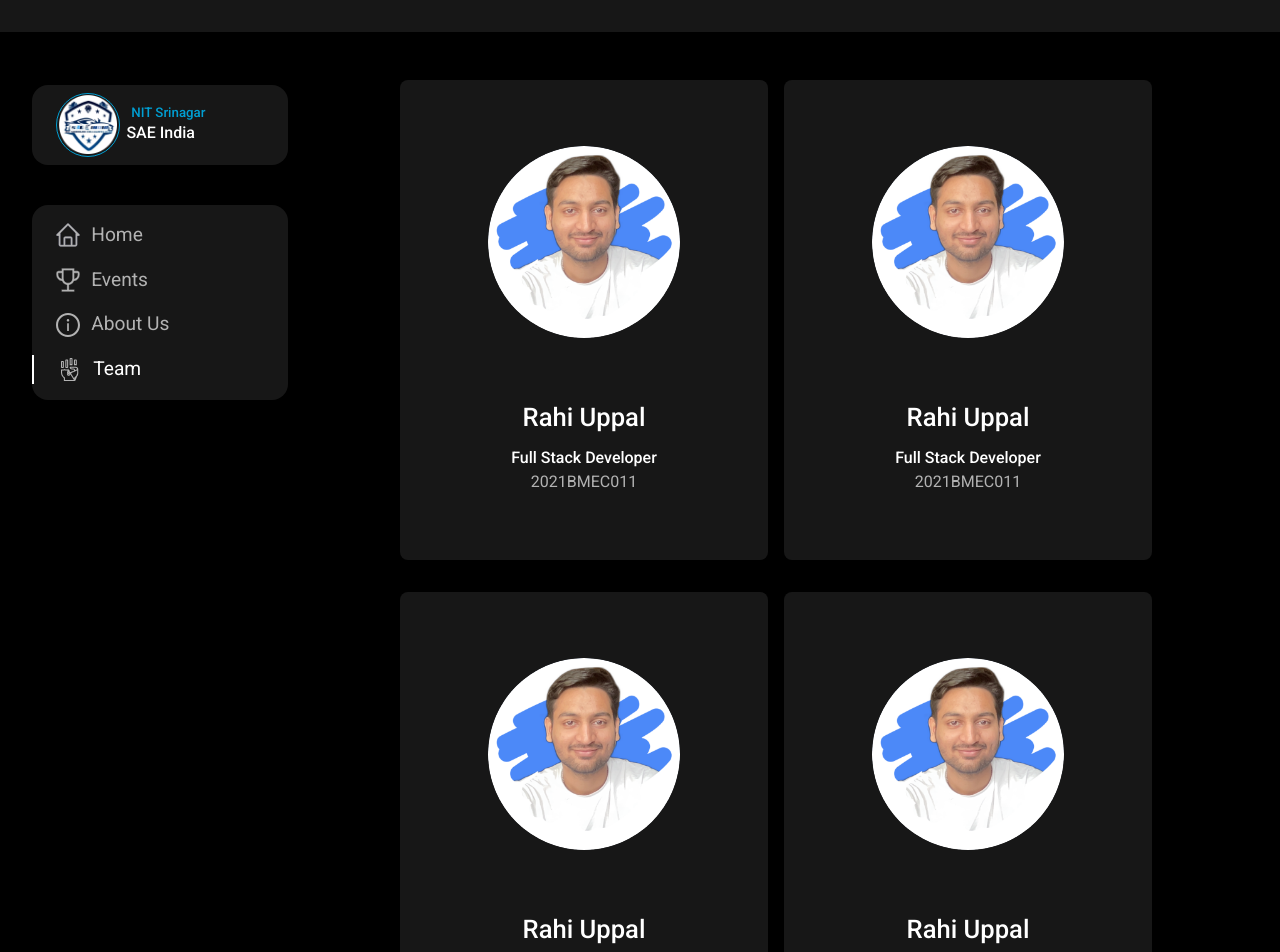
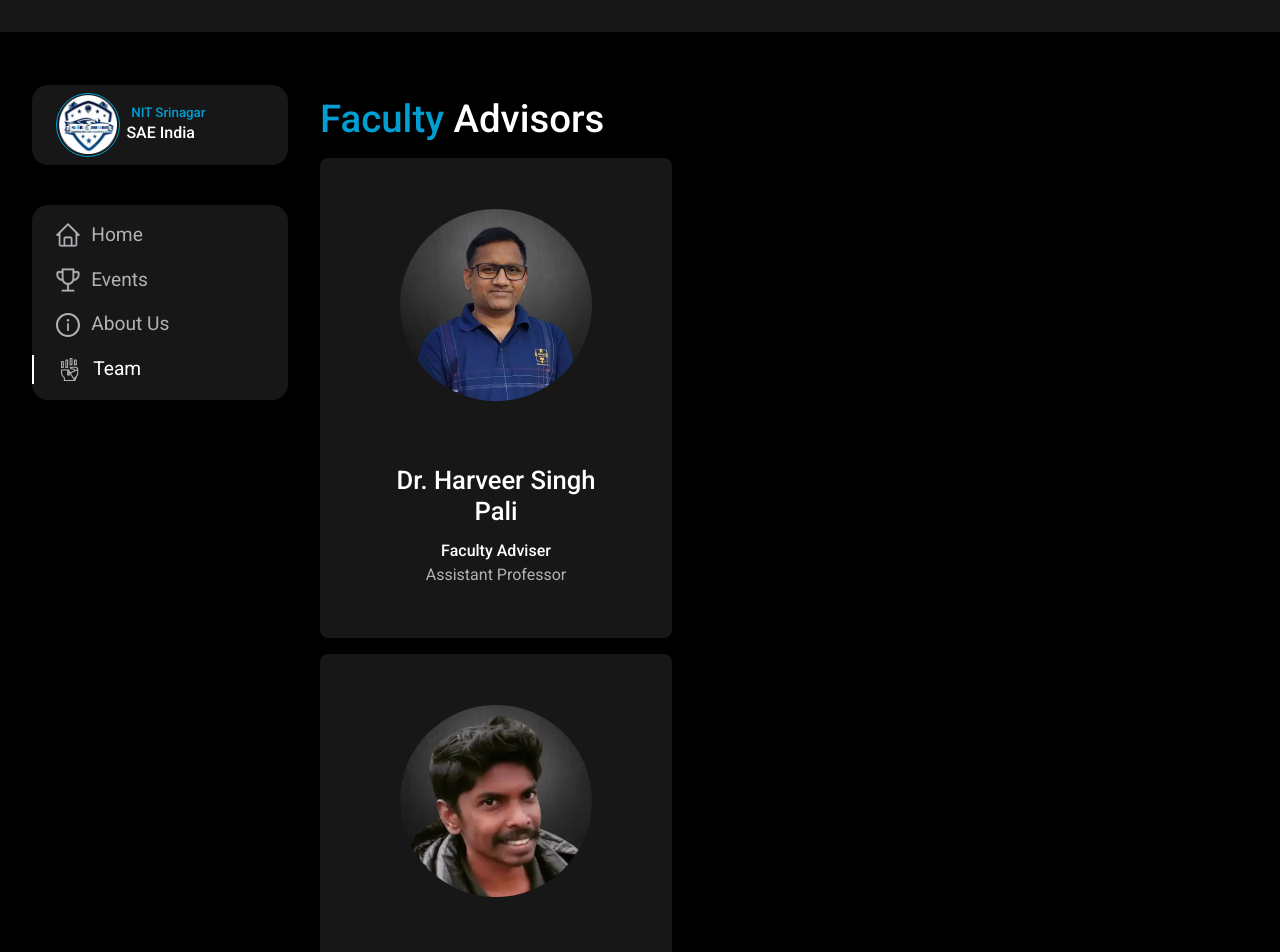
Before and after one commit to lucidrohit/sae-website, a React (Create React App) app: page /team in a window 1280 px wide. Shown: the top 952 px of the page. Built offline with nearby package versions, Linux system fonts and the light colour scheme.

Commit message:
added assets and content

```diff
--- a/src/pages/team/team.jsx
+++ b/src/pages/team/team.jsx
@@ -1,103 +1,199 @@
+import HeadingText from "../../components/common/headingText/headingText";
 import UserInfoCard from "../../components/userInfoCard/userInfoCard";
+import ansari from "./../../assets/people/faculty/ansari.webp"
+import pali from "./../../assets/people/faculty/pali.webp"
+import dinesh from "./../../assets/people/faculty/dinesh.webp"
+import aditya from "./../../assets/people/team/aditya.webp"
+import dhairyashil from "./../../assets/people/team/dhairyashil.webp"
+import saransh from "./../../assets/people/team/saransh.webp"
+import secretary from "./../../assets/people/team/secretary.webp"
+import aniket from "./../../assets/people/team/aniket.webp"
+import aman from "./../../assets/people/team/aman.webp"
+import anjani from "./../../assets/people/team/anjani.webp"
+import rohit from "./../../assets/people/web/rohit.webp"
+import yash from "./../../assets/people/web/yash.webp"
+
+
+
 import "./team.scss";
-const userCardsList = [
+const facultyCardsList = [
   {
-    name: "Rahi Uppal",
-    about: "2021BMEC011",
+    name: "Dr. Harveer Singh Pali",
+    designation: "Faculty Adviser",
+    about: "Assistant Professor",
+    phoneNumber: "7006300629",
+    instagramHandle: "lucidrohit",
+    twitterHandle: "lucidrohit",
+    gmailHandle: "hspali@nitsri.ac.in",
+    linkedinHandle: "lucidrohit",
+    avatar:pali
+  },
+  {
+    name: "Dr. Dinesh Kumar Rajendran",
+    designation: "Additional Faculty Adviser",
+    about: "Assistant Professor",
+    phoneNumber: "7006300629",
+    instagramHandle: "lucidrohit",
+    twitterHandle: "lucidrohit",
+    gmailHandle: "rdinesh@nitsri.ac.in",
+    linkedinHandle: "lucidrohit",
+    avatar:dinesh
+  },
+  {
+    name: "Dr. Mohd Zubair Ansari",
+    designation: "Additional Faculty Adviser",
+    about: " Assistant Professor",
+    phoneNumber: "7006300629",
+    instagramHandle: "lucidrohit",
+    twitterHandle: "lucidrohit",
+    gmailHandle: "mohdzubair@nitsri.ac.in",
+    linkedinHandle: "lucidrohit",
+    avatar:ansari
+  },
+];
+const teamCardsList = [
+  {
+    name: "Mr. Aman Tiwari",
+    designation: "Student Chairperson",
+    about: "Final Year Student",
+    phoneNumber: "7006300629",
+    instagramHandle: "lucidrohit",
+    twitterHandle: "lucidrohit",
+    gmailHandle: "hspali@nitsri.ac.in",
+    linkedinHandle: "lucidrohit",
+    avatar:aman
+  },
+  {
+    name: "Mr. Aditya Prakash",
+    designation: "Student Publicity Chair",
+    about: "Final Year Student",
+    phoneNumber: "7006300629",
+    instagramHandle: "lucidrohit",
+    twitterHandle: "lucidrohit",
+    gmailHandle: "rdinesh@nitsri.ac.in",
+    linkedinHandle: "lucidrohit",
+    avatar:aditya
+  },
+  {
+    name: "Mr. Aniket Rishi",
+    designation: "Student Treasurer",
+    about: "Final Year Student",
+    phoneNumber: "7006300629",
+    instagramHandle: "lucidrohit",
+    twitterHandle: "lucidrohit",
+    gmailHandle: "mohdzubair@nitsri.ac.in",
+    linkedinHandle: "lucidrohit",
+    avatar: aniket
+  },
+  {
+    name: "Mr. Anjani Gupta",
+    designation: "Student Program Chair",
+    about: "Final Year Student",
+    phoneNumber: "7006300629",
+    instagramHandle: "lucidrohit",
+    twitterHandle: "lucidrohit",
+    gmailHandle: "mohdzubair@nitsri.ac.in",
+    linkedinHandle: "lucidrohit",
+    avatar: anjani
+  },
+  {
+    name: "Mr. Dhairyashil Hasbe",
+    designation: "Student Vice-Chairperson",
+    about: "Final Year Student",
+    phoneNumber: "7006300629",
+    instagramHandle: "lucidrohit",
+    twitterHandle: "lucidrohit",
+    gmailHandle: "mohdzubair@nitsri.ac.in",
+    linkedinHandle: "lucidrohit",
+    avatar: dhairyashil
+
+  },
+  {
+    name: "Mr. Saransh Saini",
+    designation: "Student Technical Chair",
+    about: "Final Year Student",
+    phoneNumber: "7006300629",
+    instagramHandle: "lucidrohit",
+    twitterHandle: "lucidrohit",
+    gmailHandle: "mohdzubair@nitsri.ac.in",
+    linkedinHandle: "lucidrohit",
+    avatar: saransh
+  },
+  {
+    name: "Mr. Vivek Chauhan",
+    designation: "Student Secretary",
+    about: "Final Year Student",
+    phoneNumber: "7006300629",
+    instagramHandle: "lucidrohit",
+    twitterHandle: "lucidrohit",
+    gmailHandle: "mohdzubair@nitsri.ac.in",
+    linkedinHandle: "lucidrohit",
+    avatar: secretary
+  },
+  {
+    name: "Mr. Sahil Jangral",
+    designation: "Student Reception Chair",
+    about: "Final Year Student",
+    phoneNumber: "7006300629",
+    instagramHandle: "lucidrohit",
+    twitterHandle: "lucidrohit",
+    gmailHandle: "mohdzubair@nitsri.ac.in",
+    linkedinHandle: "lucidrohit",
+  },
+  {
+    name: "Mr. Ayush",
+    designation: "Student Membership Chair",
+    about: "Final Year Student",
+    phoneNumber: "7006300629",
+    instagramHandle: "lucidrohit",
+    twitterHandle: "lucidrohit",
+    gmailHandle: "mohdzubair@nitsri.ac.in",
+    linkedinHandle: "lucidrohit",
+  },
+];
+
+const webTeam = [
+  {
+    name: "Mr. Rohit Gupta",
     designation: "Full Stack Developer",
+    about: "Sae Member",
     phoneNumber: "7006300629",
     instagramHandle: "lucidrohit",
     twitterHandle: "lucidrohit",
     gmailHandle: "lucidrohit@gmail.com",
+    linkedinHandle: "lucidrohit",
+    avatar:rohit
   },
   {
-    name: "Rahi Uppal",
-    about: "2021BMEC011",
-    designation: "Full Stack Developer",
+    name: "Mr. Yash Tiwari",
+    designation: "Web Designer & Frontend Developer",
+    about: "Sae Member",
     phoneNumber: "7006300629",
-    instagramHandle: "lucidrohit",
-    twitterHandle: "lucidrohit",
-    gmailHandle: "lucidrohit@gmail.com",
-  },
-  {
-    name: "Rahi Uppal",
-    about: "2021BMEC011",
-    designation: "Full Stack Developer",
-    phoneNumber: "7006300629",
-    instagramHandle: "lucidrohit",
-    twitterHandle: "lucidrohit",
-    gmailHandle: "lucidrohit@gmail.com",
-  },
-  {
-    name: "Rahi Uppal",
-    about: "2021BMEC011",
-    designation: "Full Stack Developer",
-    phoneNumber: "7006300629",
-    instagramHandle: "lucidrohit",
-    twitterHandle: "lucidrohit",
-    gmailHandle: "lucidrohit@gmail.com",
-  },
-  {
-    name: "Rahi Uppal",
-    about: "2021BMEC011",
-    designation: "Full Stack Developer",
-    phoneNumber: "7006300629",
-    instagramHandle: "lucidrohit",
-    twitterHandle: "lucidrohit",
-    gmailHandle: "lucidrohit@gmail.com",
-  },
-  {
-    name: "Rahi Uppal",
-    about: "2021BMEC011",
-    designation: "Full Stack Developer",
-    phoneNumber: "7006300629",
-    instagramHandle: "lucidrohit",
-    twitterHandle: "lucidrohit",
-    gmailHandle: "lucidrohit@gmail.com",
-  },
-  {
-    name: "Rahi Uppal",
-    about: "2021BMEC011",
-    designation: "Full Stack Developer",
-    phoneNumber: "7006300629",
-    instagramHandle: "lucidrohit",
-    twitterHandle: "lucidrohit",
-    gmailHandle: "lucidrohit@gmail.com",
-  },
-  {
-    name: "Rahi Uppal",
-    about: "2021BMEC011",
-    designation: "Full Stack Developer",
-    phoneNumber: "7006300629",
-    instagramHandle: "lucidrohit",
-    twitterHandle: "lucidrohit",
-    gmailHandle: "lucidrohit@gmail.com",
-  },
-  {
-    name: "Rahi Uppal",
-    about: "2021BMEC011",
-    designation: "Full Stack Developer",
-    phoneNumber: "7006300629",
-    instagramHandle: "lucidrohit",
-    twitterHandle: "lucidrohit",
-    gmailHandle: "lucidrohit@gmail.com",
-  },
-  {
-    name: "Rahi Uppal",
-    about: "2021BMEC011",
-    designation: "Full Stack Developer",
-    phoneNumber: "7006300629",
-    instagramHandle: "lucidrohit",
-    twitterHandle: "lucidrohit",
-    gmailHandle: "lucidrohit@gmail.com",
-  },
-
-];
+    instagramHandle: "yashtiwari.ty",
+    twitterHandle: "yashtiwari.ty",
+    gmailHandle: "yashtiwari.ty@gmail.com",
+    linkedinHandle: "yash-tiwari-663939228",
+    avatar:yash
+  }
+]
 function Team() {
   return (
     <div className="team">
-      <div className="team__cards">
-        {userCardsList.map((user, index) => (
+      <HeadingText text="Faculty Advisors" />
+      <div className="team__faculty__cards">
+        {facultyCardsList.map((user, index) => (
+          <UserInfoCard {...user} key={index} />
+        ))}
+      </div>
+      <HeadingText text="SAE Team" />
+      <div className="team__team__cards">
+        {teamCardsList.map((user, index) => (
+          <UserInfoCard {...user} key={index} />
+        ))}
+      </div>
+      <HeadingText text="Web Dev" />
+      <div className="team__web__cards">
+        {webTeam.map((user, index) => (
           <UserInfoCard {...user} key={index} />
         ))}
       </div>
```
